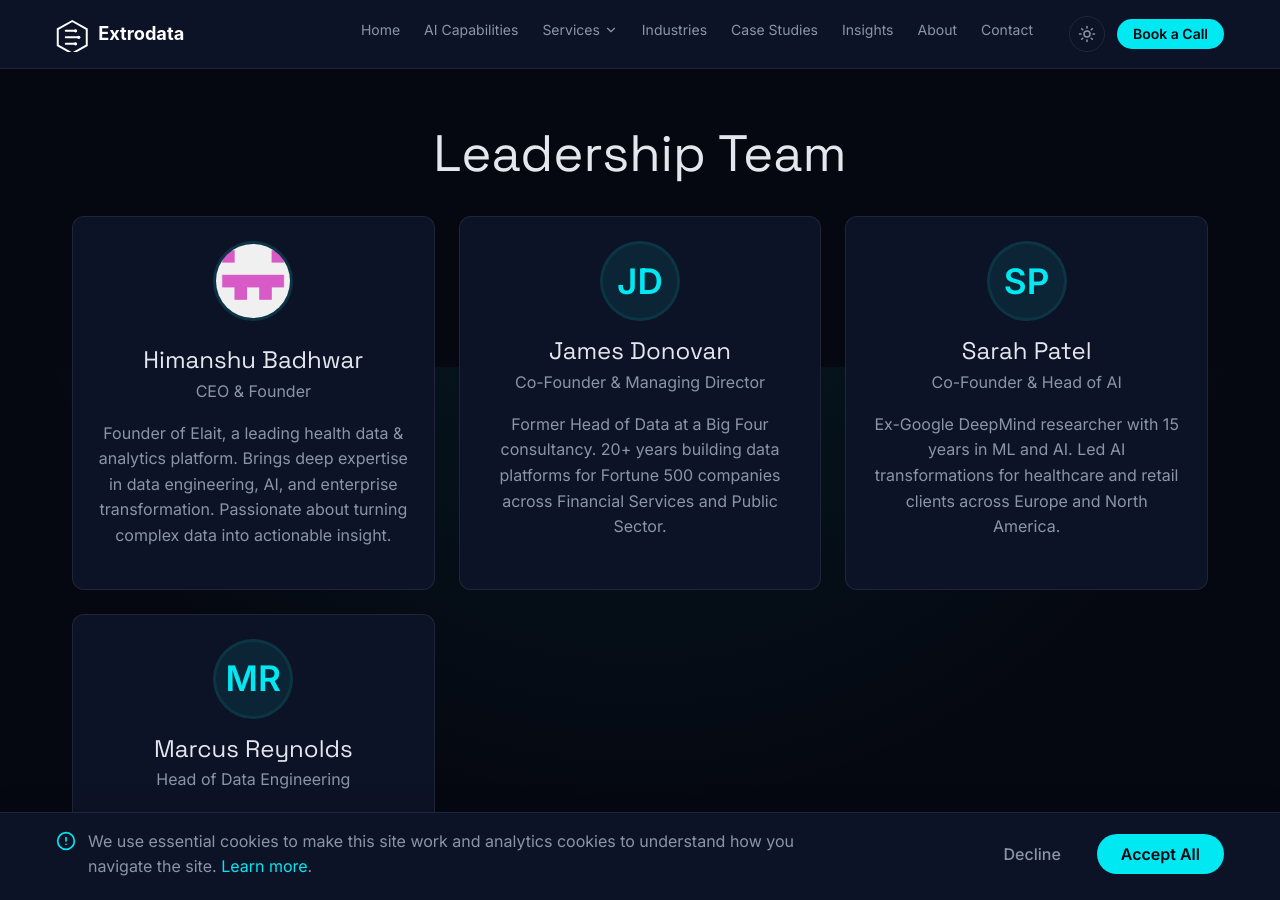
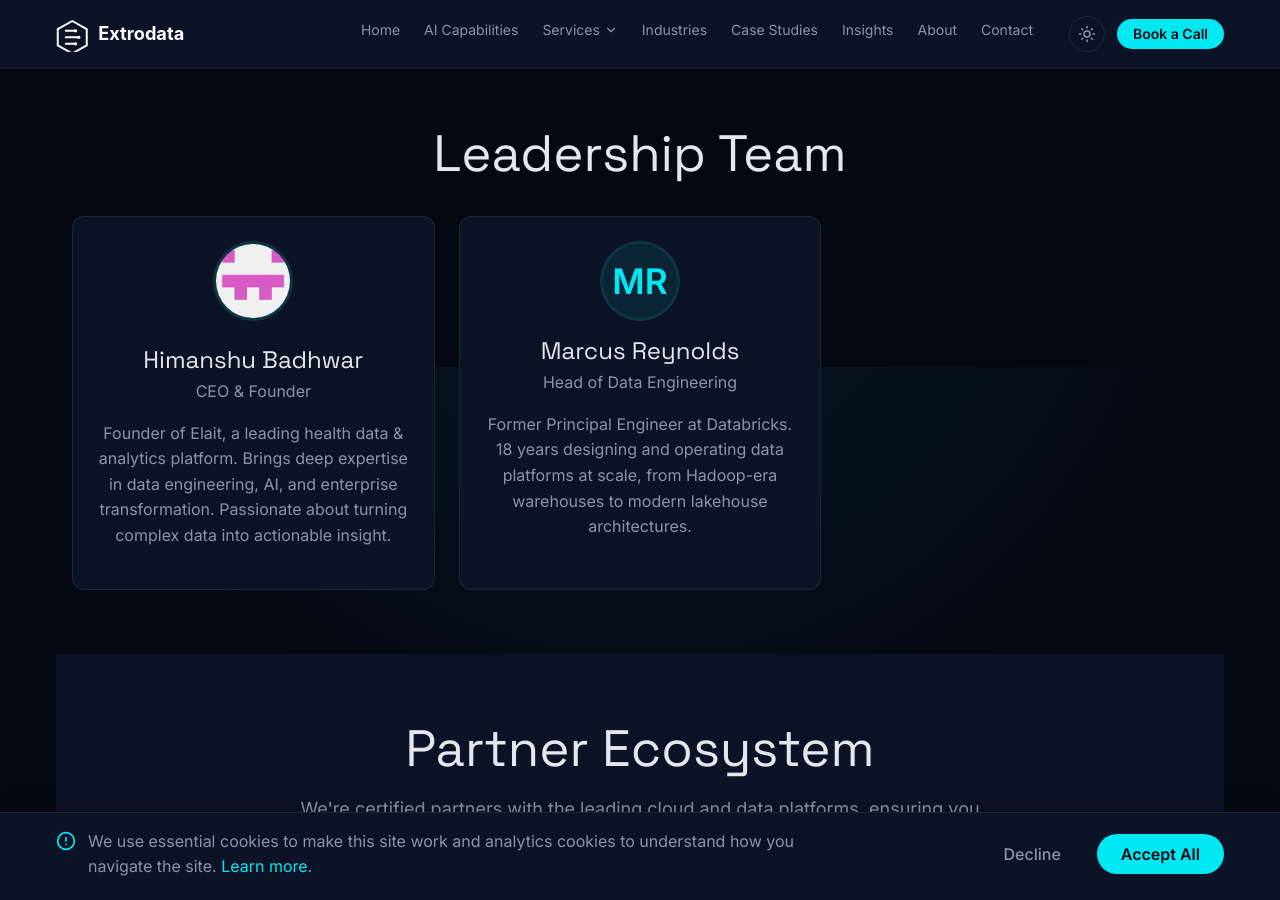
Before and after one commit to HBadhwar/extrodata, a Jekyll site: the page built from _pages/about.html, in a window 1280 px wide and 900 px high, scrolled down 1433 px. Built offline with Jekyll 4.4.1, drawn with Linux system fonts in a browser that asks for light colours; grey boxes are pictures that could not be loaded.

Commit message:
Remove James Donovan and Sarah Patel from Leadership Team

```diff
--- a/_pages/about.html
+++ b/_pages/about.html
@@ -84,20 +84,6 @@ reading_time: 4 min read
             <i data-lucide="github" style="width:20px;height:20px;"></i>
           </a>
         </div>
-      </div>
-
-      <div class="team-card reveal">
-        <div class="avatar avatar--lg team-card__avatar">JD</div>
-        <h3 class="team-card__name">James Donovan</h3>
-        <p class="team-card__role">Co-Founder &amp; Managing Director</p>
-        <p style="color:var(--color-text-muted);font-size:var(--text-sm);line-height:1.6;margin-top:var(--space-3);">Former Head of Data at a Big Four consultancy. 20+ years building data platforms for Fortune 500 companies across Financial Services and Public Sector.</p>
-      </div>
-
-      <div class="team-card reveal">
-        <div class="avatar avatar--lg team-card__avatar">SP</div>
-        <h3 class="team-card__name">Sarah Patel</h3>
-        <p class="team-card__role">Co-Founder &amp; Head of AI</p>
-        <p style="color:var(--color-text-muted);font-size:var(--text-sm);line-height:1.6;margin-top:var(--space-3);">Ex-Google DeepMind researcher with 15 years in ML and AI. Led AI transformations for healthcare and retail clients across Europe and North America.</p>
       </div>
 
       <div class="team-card reveal">
```
